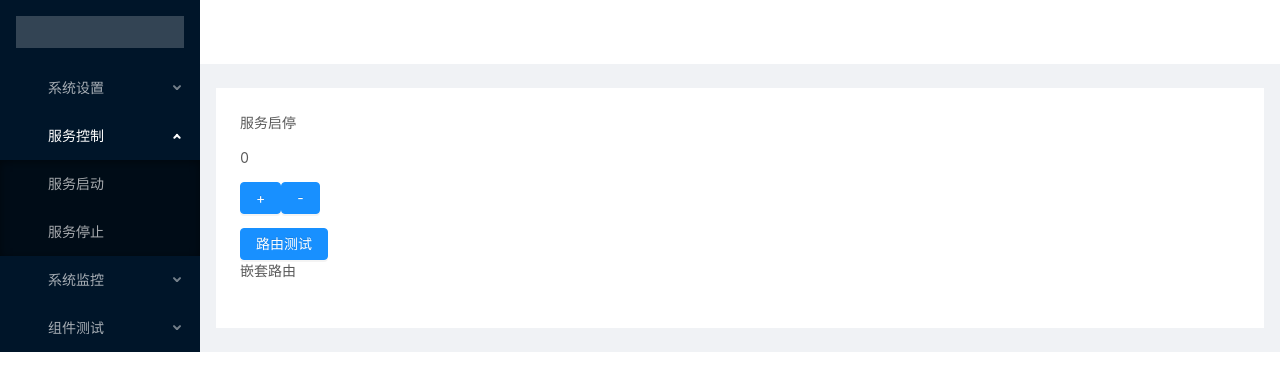
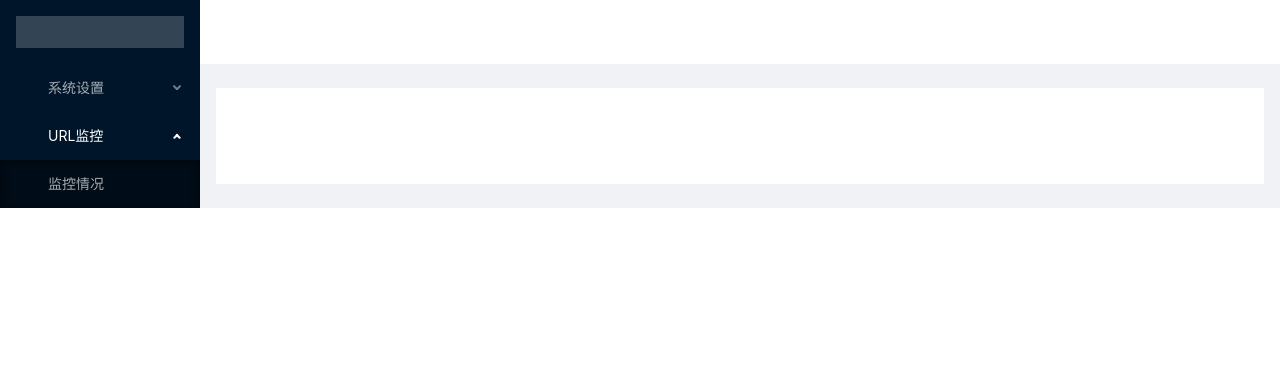
Before and after one commit to wang5620079/AppControllV1, a Vue app: page /#/servicectrlcmp/testcmp in a window 1280 px wide. Shown: the top 390 px of the page. Built offline with nearby package versions, Linux system fonts and the light colour scheme.

Commit message:
第一次提交，增加TestCmp

```diff
--- a/src/App.vue
+++ b/src/App.vue
@@ -16,26 +16,12 @@
       >
         <a-sub-menu key="syssetup">
           <span slot="title"><a-icon type="folder" /><span>系统设置</span></span>
-          <a-menu-item key="syssetup_scope">管理范围</a-menu-item>
+          <a-menu-item key="paramsetting"><router-link to="/TestCmp">参数设置</router-link></a-menu-item>
+          <a-menu-item key="runtimesetting"><router-link to="/runtimesetting">运行设置</router-link></a-menu-item>
         </a-sub-menu>
         <a-sub-menu key="servicectrl">
-          <span slot="title"><a-icon type="folder" /><span>服务控制</span></span>
-          <a-menu-item key="start_service">服务启动</a-menu-item>
-          <a-menu-item key="stop_service">服务停止</a-menu-item>
-        </a-sub-menu>
-        <a-sub-menu key="sysmonitor">
-          <span slot="title"><a-icon type="folder" /><span>系统监控</span></span>
-          <a-menu-item key="sysmonitor_service_status">服务状态</a-menu-item>
-          <a-menu-item key="sysmonitor_os_status">容量监控</a-menu-item>
-          <a-menu-item key="sysmonitor_running_status">运行状态</a-menu-item>
-        </a-sub-menu>
-        <a-sub-menu key="testcmps">
-          <span slot="title"><a-icon type="folder"/>
-            <span>组件测试</span>
-          </span>
-          <a-menu-item key="testcmps_cmp1"><router-link to="/servicectrlcmp"><a-badge count="5">测试1</a-badge></router-link></a-menu-item>
-          <a-menu-item key="testcmps_cmp2"><router-link to="/step_servicectrl_cmp">测试2</router-link></a-menu-item>
-          <a-menu-item key="testcmps_cmp3"><router-link to="/ctrlscopecmp">测试3</router-link></a-menu-item>
+          <span slot="title"><a-icon type="folder" /><span>URL监控</span></span>
+          <a-menu-item key="monitorstatus"><router-link to="/monitorstatus">监控情况</router-link></a-menu-item>
         </a-sub-menu>
       </a-menu>
     </a-layout-sider>
--- /dev/null
+++ b/src/components/TestCmp.vue
@@ -0,0 +1,15 @@
+<template>
+    <div>
+
+    </div>
+</template>
+
+<script>
+    export default {
+        name: "TestCmp"
+    }
+</script>
+
+<style scoped>
+
+</style>
--- a/src/router/index.js
+++ b/src/router/index.js
@@ -1,10 +1,8 @@
 import Vue from 'vue'
 import Router from 'vue-router'
 import HelloWorld from '@/components/HelloWorld'
-import ServiceCtrlCmp from '@/components/ServiceCtrlCmp'
-import StepServiceCtrlCmp from '@/components/Step_ServiceCtrl_Cmp'
-import CtrlScopeCmp from '@/components/CtrlScopeCmp'
-import TestCmp from '@/components/TestCmp1'
+// import TestCmp from '@/components/TestCmp1'
+import TestCmp from '@/components/TestCmp'
 
 Vue.use(Router)
 
@@ -16,26 +14,9 @@ export default new Router({
       component: HelloWorld
     },
     {
-      path: '/servicectrlcmp',
-      name: 'servicectrl',
-      component: ServiceCtrlCmp,
-      children: [
-        {
-          path: 'testcmp',
-          name: 'testcmp',
-          component: TestCmp
-        }
-      ]
-    },
-    {
-      path: '/step_servicectrl_cmp',
-      name: 'step_servicectrl_cmp',
-      component: StepServiceCtrlCmp
-    },
-    {
-      path: '/ctrlscopecmp',
-      name: 'ctrlscopecmp',
-      component: CtrlScopeCmp
+      path: '/TestCmp',
+      name: 'TestCmp',
+      component: TestCmp
     }
   ]
 })
```
Also changed, not shown: 1 other file (tests, documents, lock files or other folders).
